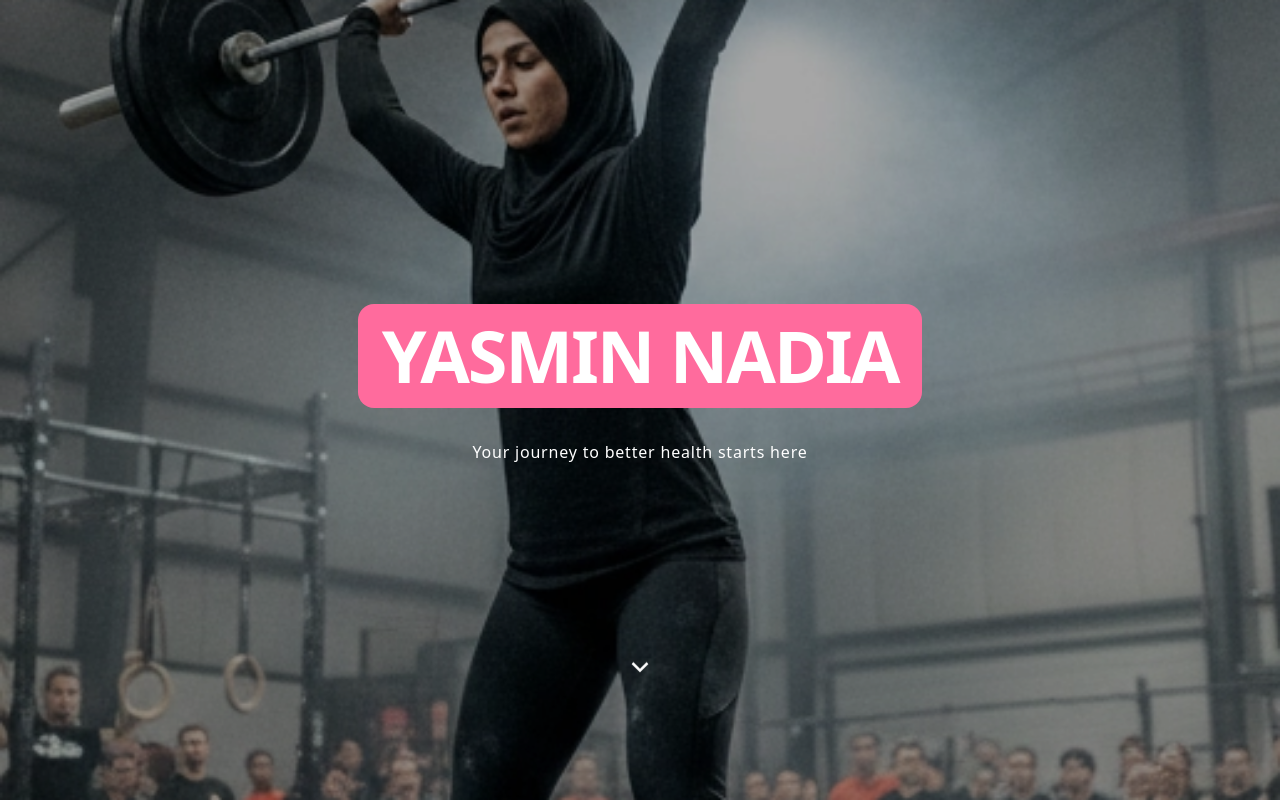
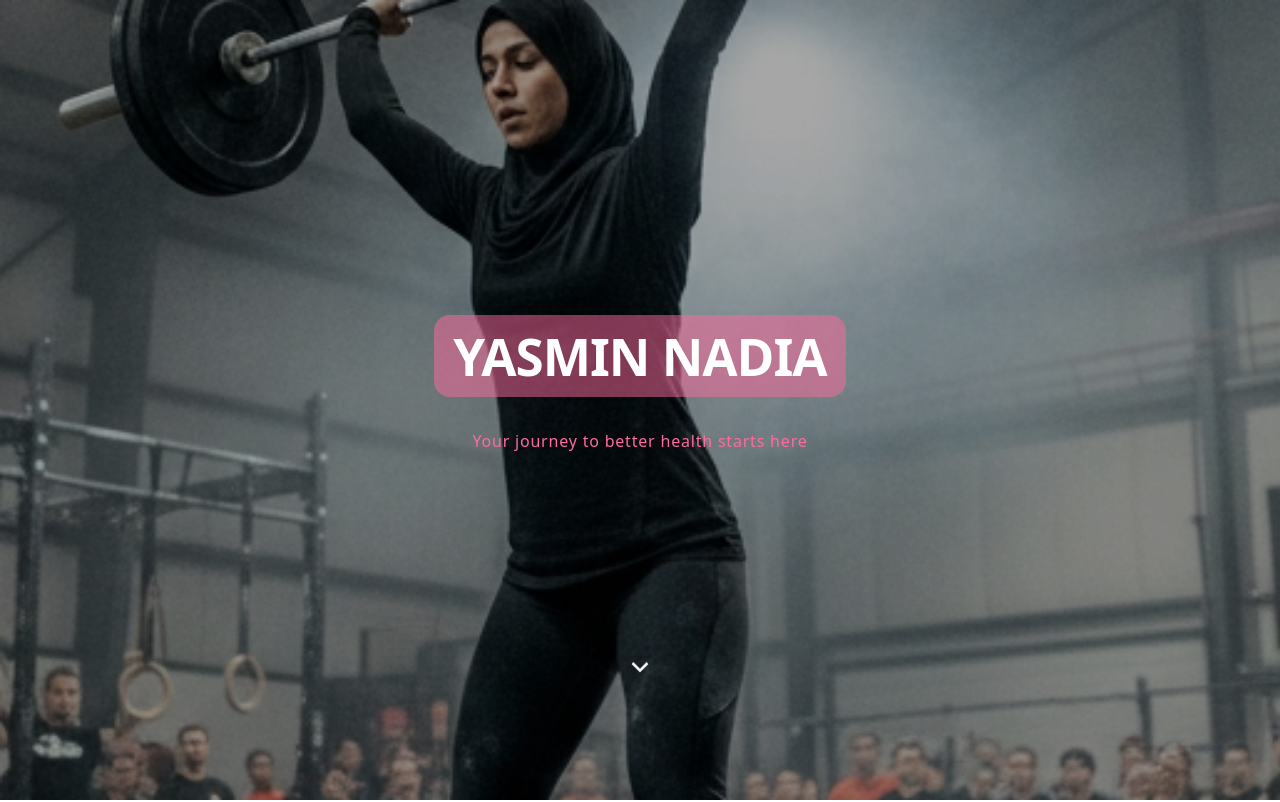
Before and after one commit to BigCalicoCatto/yasminnadia-v1, a Next.js app: page / in a window 1280 px wide. Shown: the top 802 px of the page. Built offline with nearby package versions, Linux system fonts and the light colour scheme.

Commit message:
Update page.tsx

```diff
--- a/app/page.tsx
+++ b/app/page.tsx
@@ -83,18 +83,18 @@ export default function Home() {
           <div
             style={{
               display: 'inline-block',
-              backgroundColor: '#FF6B9D',
-              padding: '0.8rem 1.5rem',
+              backgroundColor: 'rgba(255, 107, 157, 0.5)',
+              padding: '0.8rem 1.2rem',
               borderRadius: '1rem',
               marginBottom: '1.5rem',
             }}
           >
             <h1
               style={{
-                fontSize: '4.5rem',
+                fontSize: '3.2rem',
                 fontWeight: 900,
                 margin: 0,
-                letterSpacing: '-0.03em',
+                letterSpacing: '-0.02em',
                 lineHeight: 1.1,
                 whiteSpace: 'nowrap',
               }}
@@ -109,6 +109,7 @@ export default function Home() {
               marginBottom: '2rem',
               fontWeight: 400,
               letterSpacing: '0.05em',
+              color: '#FF6B9D',
             }}
           >
             Your journey to better health starts here
```
